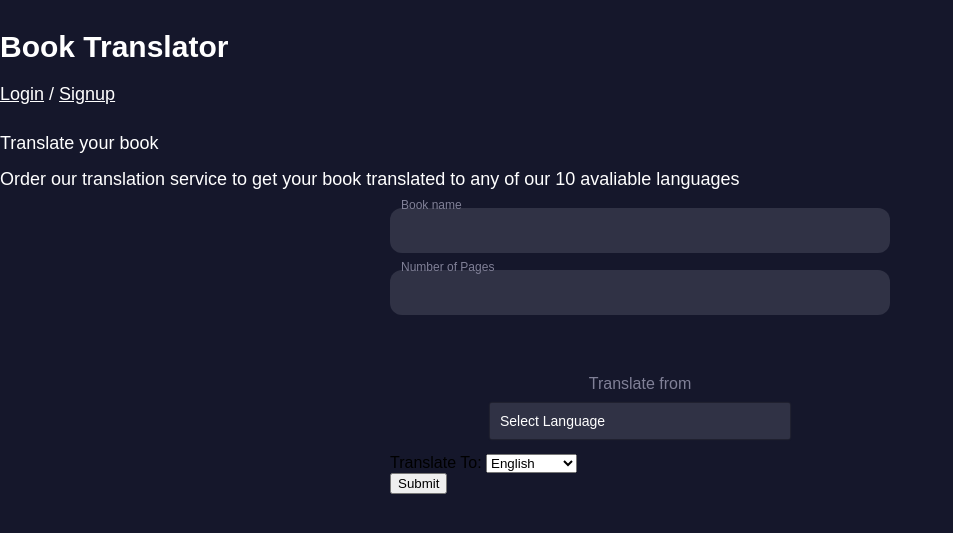
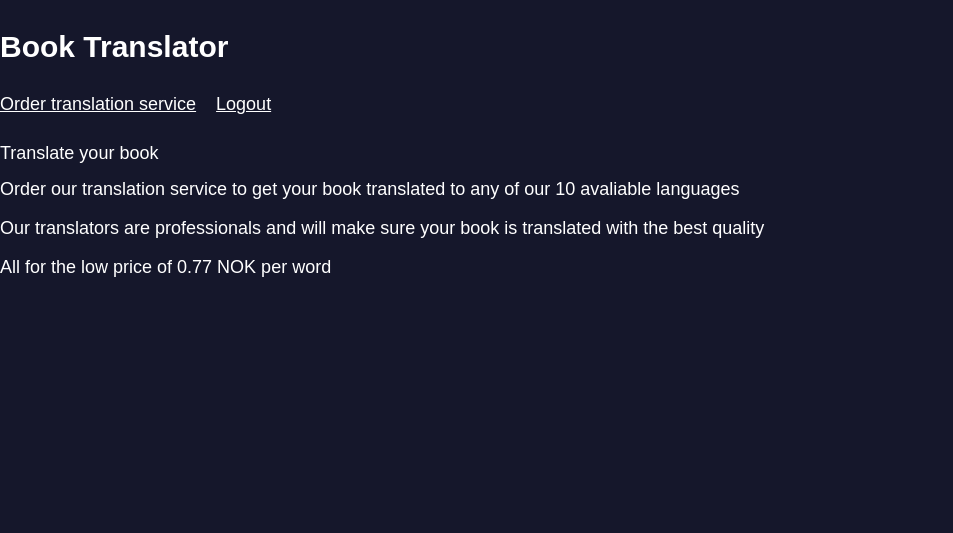
Before and after one commit to 9876543214/Bestill_oversetter, a Flask app: page / in a window 1280 px wide. Shown: the top 533 px of the page, without its empty margins (0-953 px from the left). Run offline with Flask 3, Linux system fonts and the light colour scheme; the visitor is signed in with stand-in values (Sample User, id 1).

Commit message:
oppdtert validering, og order-confirmation side

```diff
--- a/main.py
+++ b/main.py
@@ -4,6 +4,8 @@ from flask import *
 import pymysql
 import pymysql.cursors
 import bcrypt
+from datetime import datetime, timedelta
+import math
 
 app = Flask(__name__)
 
@@ -37,10 +39,10 @@ def create_database(config):
                     lastname VARCHAR(50) NOT NULL,
                     password_hash VARCHAR(100) NOT NULL,
                     salt VARCHAR(100) NOT NULL,
-                    email VARCHAR(100) NOT NULL
+                    email VARCHAR(100) NOT NULL UNIQUE,
+                    admin BOOLEAN DEFAULT FALSE
                 )
             """)
-
             cursor.execute("""
                 CREATE TABLE IF NOT EXISTS orders (
                     id INT AUTO_INCREMENT PRIMARY KEY,
@@ -49,8 +51,19 @@ def create_database(config):
                     book_pages INT NOT NULL,
                     translate_from VARCHAR(50) NOT NULL,
                     translate_to VARCHAR(50) NOT NULL,
+                    FOREIGN KEY (customer_id) REFERENCES customers(customer_id)
+                )
+            """)
+            cursor.execute("""
+                CREATE TABLE IF NOT EXISTS order_times (
+                    id INT AUTO_INCREMENT PRIMARY KEY,
+                    order_id INT NOT NULL,
+                    start_by DATE NOT NULL,
+                    started BOOLEAN DEFAULT FALSE,
                     finish_by DATE NOT NULL,
-                    FOREIGN KEY (customer_id) REFERENCES customers(customer_id)
+                    finished BOOLEAN DEFAULT FALSE,
+                    days_delayed INT DEFAULT 0,
+                    FOREIGN KEY (order_id) REFERENCES orders(id)
                 )
             """)
     finally:
@@ -67,11 +80,127 @@ preverr_login = None
 
 @app.route('/')
 def home():
-    return render_template('index.html')
+    global preverr_home
+    global displayerr
+    err = request.args.get('err', 0) # Henter err kode, hvis ikke blir err = 0
+
+    if displayerr == False:
+        if preverr_home == err:
+                preverr_home = None
+                return redirect(url_for('home'))# refresher url hvis error allerede er vist, så error ikke blir på skjermen
+    else:
+        displayerr = False
+        preverr_home = err
+
+    if 'customer_id' in session and session['customer_id'] is not None: # Sjekker om bruker er logget inn
+        loggedin = "1"
+        firstname = session['firstname']
+        lastname = session['lastname']
+    else:
+        loggedin = "0"
+        firstname = None
+        lastname = None
+    return render_template('index.html', err=err , loggedin=loggedin, firstname=firstname, lastname=lastname)
 
 
 
+@app.route('/order')
+def order():
+    if 'customer_id' not in session or session['customer_id'] == None: # Sjekker om bruker er logget inn
+        return redirect(url_for('home', err=4))
+    return render_template('order.html')
 
+def estimate_finish_by(book_pages): # Estimerer tid det vil ta å oversette boken, og setter en finish_by dato
+    conn = pymysql.connect(**db_config) # Funksjonen regner med at oversetteren jobber 5 dager i uken, og oversetter 20 sider om dagen
+    cursor = conn.cursor()
+
+    try:
+        sql = """
+        SELECT finish_by FROM order_times ORDER BY finish_by DESC LIMIT 1
+        """
+        cursor.execute(sql)
+        date = cursor.fetchone()
+        print(date)
+    except Exception as e:
+        print(f"Error: {e}")
+        result = False
+    finally:
+        conn.close()
+    base_days = int(book_pages) / 20 #20 sider om dagen
+    weekends = 2 * math.floor(base_days / 5) # helg
+    total_days = base_days + weekends + 2 # + 2 dager i tilfelle
+    total_days = round(total_days)
+
+
+    if date is not None:
+        latest_finish_by = date['finish_by']
+        print(latest_finish_by + timedelta(days=total_days))
+        return latest_finish_by + timedelta(days=1), latest_finish_by + timedelta(days=total_days)
+    else:
+        print(datetime.now() + timedelta(days=total_days))
+        return datetime.now() + timedelta(days=1), datetime.now() + timedelta(days=total_days)
+
+
+@app.route('/process-order', methods=['POST'])
+def process_order():
+    conn = pymysql.connect(**db_config)
+    cursor = conn.cursor()
+
+    book = request.form.get('book')
+    book_pages = request.form.get('book_pages')
+    translate_from = request.form.get('translate_from')
+    translate_to = request.form.get('translate_to')
+    customer_id = session['customer_id']
+    start_by, finish_by = estimate_finish_by(book_pages)
+    print(start_by, finish_by)
+
+    if translate_from == translate_to:
+        return redirect(url_for('order', err="3"))
+
+    sql = """
+    INSERT INTO orders (customer_id, book, book_pages, translate_from, translate_to)
+    VALUES (%s, %s, %s, %s, %s)
+    """
+    cursor.execute(sql, (customer_id, book, book_pages, translate_from, translate_to))
+    conn.commit()
+
+    sql = """
+    SELECT id FROM orders WHERE customer_id = %s AND book = %s
+    """
+    cursor.execute(sql, (customer_id, book))
+    order_id = cursor.fetchone()['id']
+    sql = """
+    INSERT INTO order_times (order_id, start_by, finish_by)
+    VALUES (%s, %s, %s)
+    """
+    cursor.execute(sql, (order_id, start_by, finish_by))
+    conn.commit()
+    conn.close()
+    return redirect(url_for('order_confirmation', order_id=order_id))
+
+
+@app.route('/order-confirmation')
+def order_confirmation():
+    conn = pymysql.connect(**db_config)
+    cursor = conn.cursor()
+    order_id = request.args.get('order_id')
+    sql = """
+    SELECT book FROM orders WHERE id = %s
+    """
+    cursor.execute(sql, (order_id,))
+    book = cursor.fetchone()['book']
+    sql = """
+    SELECT start_by, finish_by FROM order_times WHERE order_id = %s
+    """
+    cursor.execute(sql, (order_id,))
+    times = cursor.fetchone()
+    start_by = times['start_by']
+    finish_by = times['finish_by']
+    conn.close()
+
+    start_by_formatted = start_by.strftime("%b %d, %Y")
+    finish_by_formatted = finish_by.strftime("%b %d, %Y")
+    return render_template('order-confirmation.html', book=book, start_by=start_by_formatted, finish_by=finish_by_formatted)
 
 
 @app.route('/signup')
@@ -83,7 +212,8 @@ def process_signup():
     print("Processing signup")
     conn = pymysql.connect(**db_config)
     cursor = conn.cursor()
-    name = request.form.get('name') # Henter nødvendig data
+    firstname = request.form.get('firstname') # Henter nødvendig data
+    lastname = request.form.get('lastname')
     email = request.form.get('email')
     password = request.form.get('password')
     password_bytes = password.encode('utf-8')
@@ -96,10 +226,10 @@ def process_signup():
 
     try:
         sql = """
-            INSERT INTO customers (name, email, password_hash, salt)
-            VALUES (%s, %s, %s, %s)
+            INSERT INTO customers (firstname, lastname, email, password_hash, salt)
+            VALUES (%s, %s, %s, %s, %s)
             """
-        cursor.execute(sql, (name, email, hashed_password, salt,)) # Lagrer data i databasen
+        cursor.execute(sql, (firstname, lastname, email, hashed_password, salt,)) # Lagrer data i databasen
         conn.commit()
         sql = """
         SELECT customer_id FROM customers WHERE email = %s
@@ -107,8 +237,10 @@ def process_signup():
         cursor.execute(sql, (email,))
         customer_id = cursor.fetchone()
         session['customer_id'] = customer_id['customer_id']
-        session['name'] = name
+        session['firstname'] = firstname
+        session['lastname'] = lastname
         session['email'] = email
+        session['admin'] = False
 
     except Exception as e:
         print(f"Error: {e}")
@@ -148,7 +280,7 @@ def login_process():
     password_bytes = password.encode('utf-8')
 
     sql = """
-    SELECT email, firstname, lastname, customer_id, salt, password_hash FROM customers WHERE email = %s
+    SELECT email, firstname, lastname, customer_id, salt, password_hash, admin FROM customers WHERE email = %s
     """
     cursor.execute(sql, (email,)) # Sjekker om email finnes i databasen
     result = cursor.fetchone()
@@ -173,10 +305,18 @@ def login_process():
         session['firstname'] = result['firstname']
         session['lastname'] = result['lastname']
         session['email'] = result['email']
+        session['admin'] = result['admin']
     conn.close()
     return redirect(url_for('home'))
 
-@app.route('/validate_email')
+
+
+@app.route('/logout')
+def logout():
+    session.clear()
+    return redirect(url_for('home'))
+
+@app.route('/validate_email') #sjekker om email allerede er i bruk
 def validate_email():
     email = request.args.get('email')
     conn = pymysql.connect(**db_config)
@@ -200,6 +340,42 @@ def validate_email():
         return jsonify({"exists": False})
 
 
+@app.route('/admin-dashboard')
+def admin_dashboard():
+    if 'customer_id' not in session or session['customer_id'] == None:
+        return redirect(url_for('home'))
+    if session['admin'] == False:
+        return redirect(url_for('home'))
+    conn = pymysql.connect(**db_config)
+    cursor = conn.cursor()
+    admin_id = session['customer_id']
+    sql = """
+    SELECT firstname FROM customers WHERE customer_id = %s
+    """
+    cursor.execute(sql, (admin_id,))
+
+    sql = """
+    SELECT * FROM orders
+    """
+    cursor.execute(sql)
+    orders = cursor.fetchall()
+    for order in orders:
+        sql = """
+        SELECT * FROM order_times WHERE order_id = %s
+        """
+        cursor.execute(sql, (order['id'],))
+        times = cursor.fetchone()
+        customer_id = order['customer_id']
+        sql = """
+        SELECT firstname, lastname FROM customers WHERE customer_id = %s
+        """
+        cursor.execute(sql, (customer_id,))
+        customer = cursor.fetchone()
+        order['customer'] = f"{customer['firstname']} {customer['lastname']}"
+        order['start_by'] = times['start_by']
+        order['finish_by'] = times['finish_by']
+    conn.close()
+    return render_template('admin-dashboard.html', orders=orders)
 
 
 if __name__ == '__main__':
--- a/static/css/style.css
+++ b/static/css/style.css
@@ -74,11 +74,10 @@ body h2 {
     flex-direction: row;
 }
 
-.nav {
-    width: 10%;
-    position: absolute;
-    margin-left: 80%;
-    margin-top: 2.3%;
+nav {
+    display: flex;
+    right: 5%;
+    gap: 20px;
 }
 
 .input {
@@ -93,7 +92,7 @@ body h2 {
     padding: 4px 15px 0;
     width: 100%;
     margin-bottom: 12px;
-    z-index: 100000000000000000000000000000000000;
+    z-index: 10;
 }
 
 .input-container {
@@ -160,7 +159,7 @@ body h2 {
     margin-right: 50vw;
 }
 
-.index-form {
+.order-form {
     display: flex;
     flex-direction: column;
     align-items: center;
@@ -224,13 +223,6 @@ body h2 {
     padding-top: 3px;
 }
 
-#welcome-message{
-    margin-bottom: 30px;
-}
-
-.margin-top {
-    margin-top: 35px;
-}
 
 .just-validate-error-label {
     position: absolute;
@@ -249,14 +241,16 @@ span.choose {
   display: inherit
 }
 .container {
-  width: 500px;
-  margin: 50px auto 0;
   text-align: center
+}
+.nmt {
+    margin-top: -10px;
 }
 
 /*Styling Selectbox*/
+/* https://www.sliderrevolution.com/resources/css-select-styles/ */
 .dropdown {
-  width: 300px;
+  width: 100%;
   display: inline-block;
   background-color: #303245;
   border-radius: 2px;
@@ -325,3 +319,14 @@ span.choose {
 .dropdown .dropdown-menu li:active {
     background-color: #595858
 }
+
+.pmt {
+    margin-top: 20px;
+}
+
+#price {
+    margin-top: 20px;
+    font-style: italic;
+    font-weight: 100;
+    color: #9b9797;
+}
--- a/static/js/script.js
+++ b/static/js/script.js
@@ -12,11 +12,4 @@ $('.dropdown .dropdown-menu li').click(function () {
     $(this).parents('.dropdown').find('span').text($(this).text());
     $(this).parents('.dropdown').find('input').attr('value', $(this).attr('id'));
 });
-/*End Dropdown Menu*/
-
-$('.dropdown-menu li').click(function () {
-var input = '<strong>' + $(this).parents('.dropdown').find('input').val() + '</strong>',
-  msg = '<span class="msg">Hidden input value: ';
-$('.msg').html(msg + input + '</span>');
-});
 /* https://www.sliderrevolution.com/resources/css-select-styles/ */
--- a/templates/index.html
+++ b/templates/index.html
@@ -4,76 +4,27 @@
     <meta charset="UTF-8">
     <meta name="viewport" content="width=device-width, initial-scale=1.0">
     <link rel="stylesheet" href="{{ url_for('static', filename='css/style.css') }}">
-    <script src="https://code.jquery.com/jquery-3.6.0.min.js"></script>
-    <script src="{{ url_for('static', filename='js/script.js') }}" defer></script>
     <title>Document</title>
 </head>
 <body>
     <header>
         <h1>Book Translator</h1>
-        <p class="login_signup"><a href="/login">Login</a> / <a href="/signup">Signup</a></p>
+        <nav>
+            {% if loggedin == "0" %}
+            <p class="login_signup"><a href="/login">Login</a> / <a href="/signup">Signup</a></p>
+            {% else %}
+            <p><a href="/order">Order translation service</a></p>
+            <p class="login_signup"><a href="/logout">Logout</a></p>
+            {% endif %}
+        </nav>
     </header>
 
     <div class="content">
         <h2>Translate your book</h2>
         <p>Order our translation service to get your book translated to any of our 10 avaliable languages</p>
+        <p>Our translators are professionals and will make sure your book is translated with the best quality</p>
+        <p>All for the low price of 0.77 NOK per word</p>
 
-        <div class="index-form">
-
-            <form action="/upload" method="post" enctype="multipart/form-data">
-
-                <div class="input-container">
-                    <input type="text" id="book" name="book" required class="input"><br>
-                    <label for="book" class="placeholder">Book name</label>
-                </div>
-
-                <div class="input-container">
-                    <input type="number" id="book_pages" name="book_pages" required class="input"><br>
-                    <label for="book_pages" class="placeholder">Number of Pages</label>
-                </div>
-
-                <div class="container">
-                    <span class="choose">Translate from</span>
-                    <div class="dropdown">
-                        <div class="select">
-                            <span>Select Language</span>
-                            <i class="fa fa-chevron-left"></i>
-                        </div>
-                        <input type="hidden" name="translate_from">
-                        <ul class="dropdown-menu">
-                            <li id="english">English</li>
-                            <li id="french">French</li>
-                            <li id="german">German</li>
-                            <li id="italian">Italian</li>
-                            <li id="japanese">Japanese</li>
-                            <li id="korean">Korean</li>
-                            <li id="norwegian">Norwegian</li>
-                            <li id="portuguese">Portuguese</li>
-                            <li id="russian">Russian</li>
-                            <li id="spanish">Spanish</li>
-                        </ul>
-                    </div>
-                    <span class="msg"></span>
-                </div>
-
-                <label for="translate_to">Translate To:</label>
-                <select id="translate_to" name="translate_to" required>
-                    <option value="English">English</option>
-                    <option value="French">French</option>
-                    <option value="German">German</option>
-                    <option value="Italian">Italian</option>
-                    <option value="Japanese">Japanese</option>
-                    <option value="Korean">Korean</option>
-                    <option value="Chinese">Norwegian</option>
-                    <option value="Portuguese">Portuguese</option>
-                    <option value="Russian">Russian</option>
-                    <option value="Spanish">Spanish</option>
-                </select><br>
-
-                <input type="submit" value="Submit">
-
-            </form>
-        </div>
     </div>
 </body>
 </html>
```
Also changed, not shown: static/js/validate.js (+39 -1 lines), templates/admin-dashboard.html (added, +12 -0 lines), templates/login.html (+7 -2 lines), templates/order-confirmation.html (added, +16 -0 lines), templates/order.html (added, +102 -0 lines).
